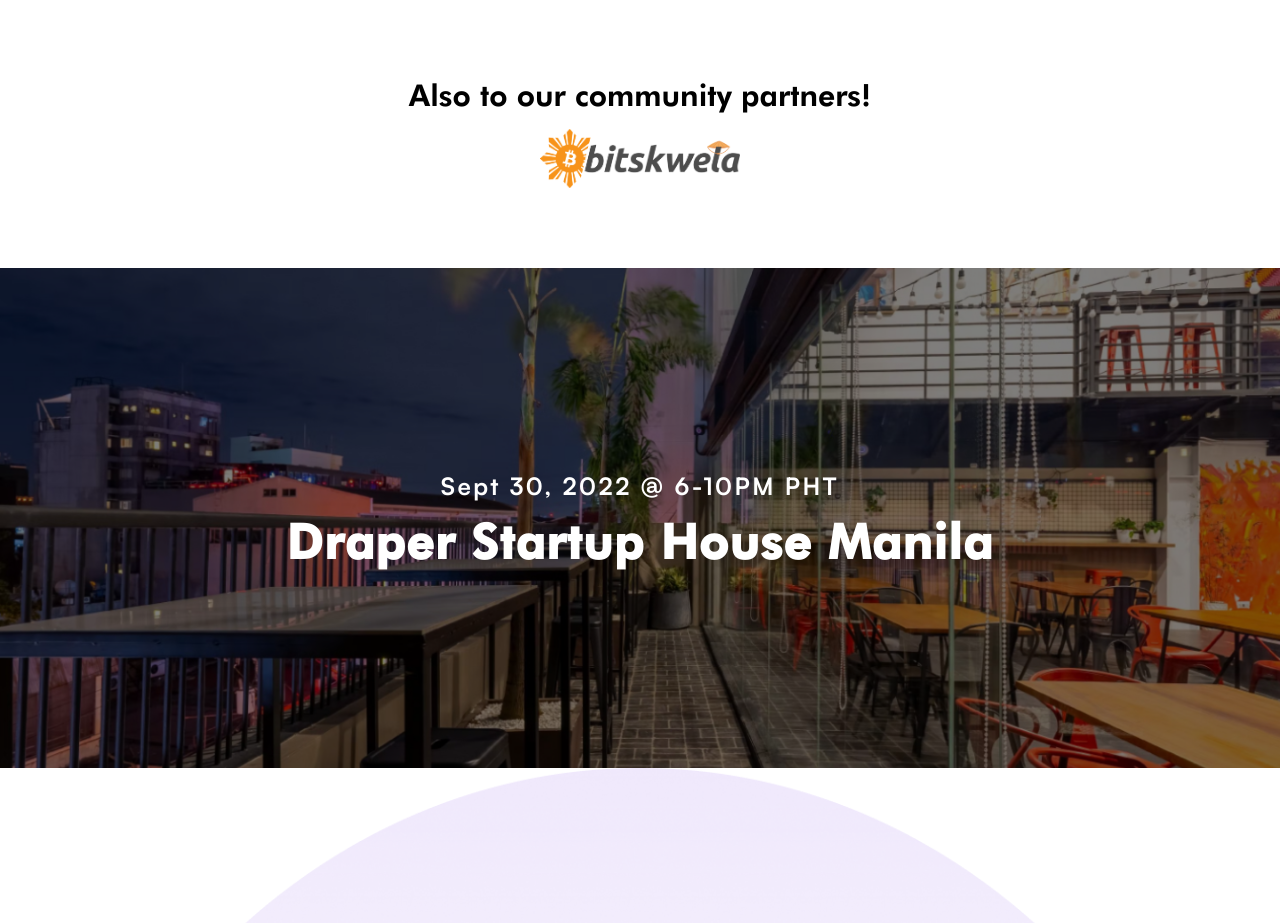
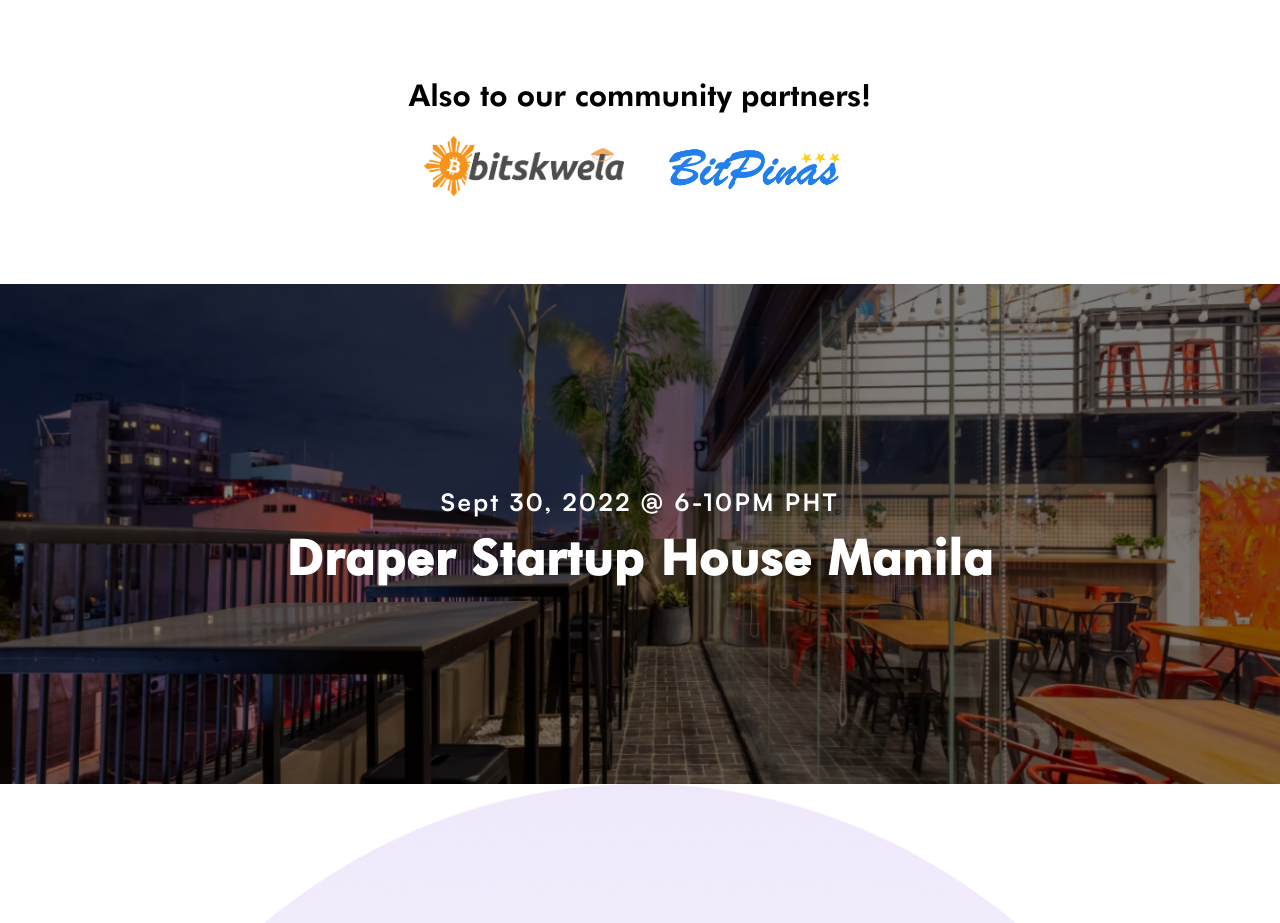
Before and after one commit to Web3Philippines/event-landing, a React (Create React App) app: page / in a window 1280 px wide. Shown: the part 1120-2043 px from the top of the page. Built offline with nearby package versions, Linux system fonts and the light colour scheme.

Commit message:
add: bitpinas

```diff
--- a/src/pages/Home/Home.tsx
+++ b/src/pages/Home/Home.tsx
@@ -153,7 +153,7 @@
         <h1 className="pb-4 text-center font-futura text-xl text-black md:text-3xl">
           Also to our community partners!
         </h1>
-        <div className="grid max-w-[900px] grid-cols-1 gap-8 md:grid-cols-1">
+        <div className="grid max-w-[900px] grid-cols-1 gap-8 md:grid-cols-2">
           <aside className="flex w-full items-center justify-center">
             <a
               href="https://www.bitskwela.com/"
@@ -164,6 +164,20 @@
                 className="w-full max-w-[200px]"
                 src="partners/bitskwela.png"
                 alt="Bitskwela"
+              />
+            </a>
+          </aside>
+
+          <aside className="flex w-full items-center justify-center">
+            <a
+              href="https://bitpinas.com/"
+              target="_blank"
+              rel="noopener noreferrer"
+            >
+              <img
+                className="w-full max-w-[200px]"
+                src="partners/bitpinas.png"
+                alt="Bitpinas"
               />
             </a>
           </aside>
```
Also changed, not shown: public/partners/bitpinas.png (added).
